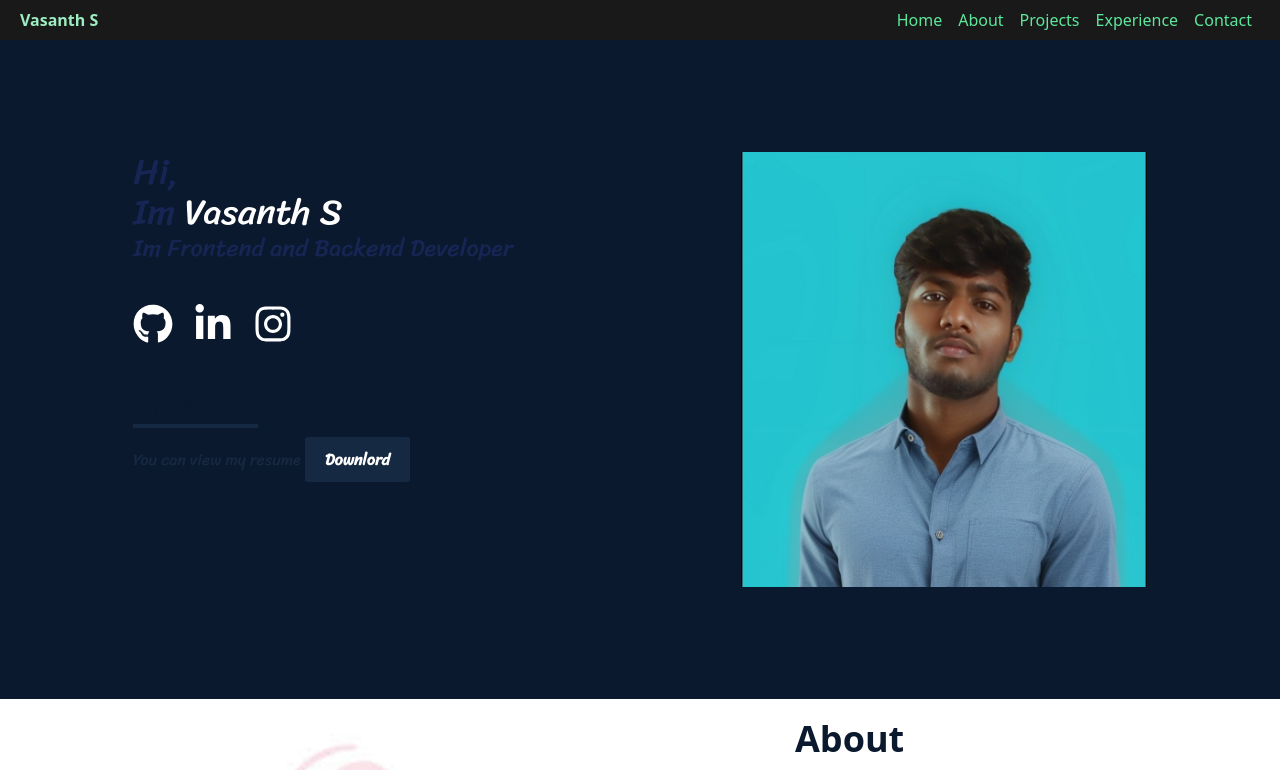
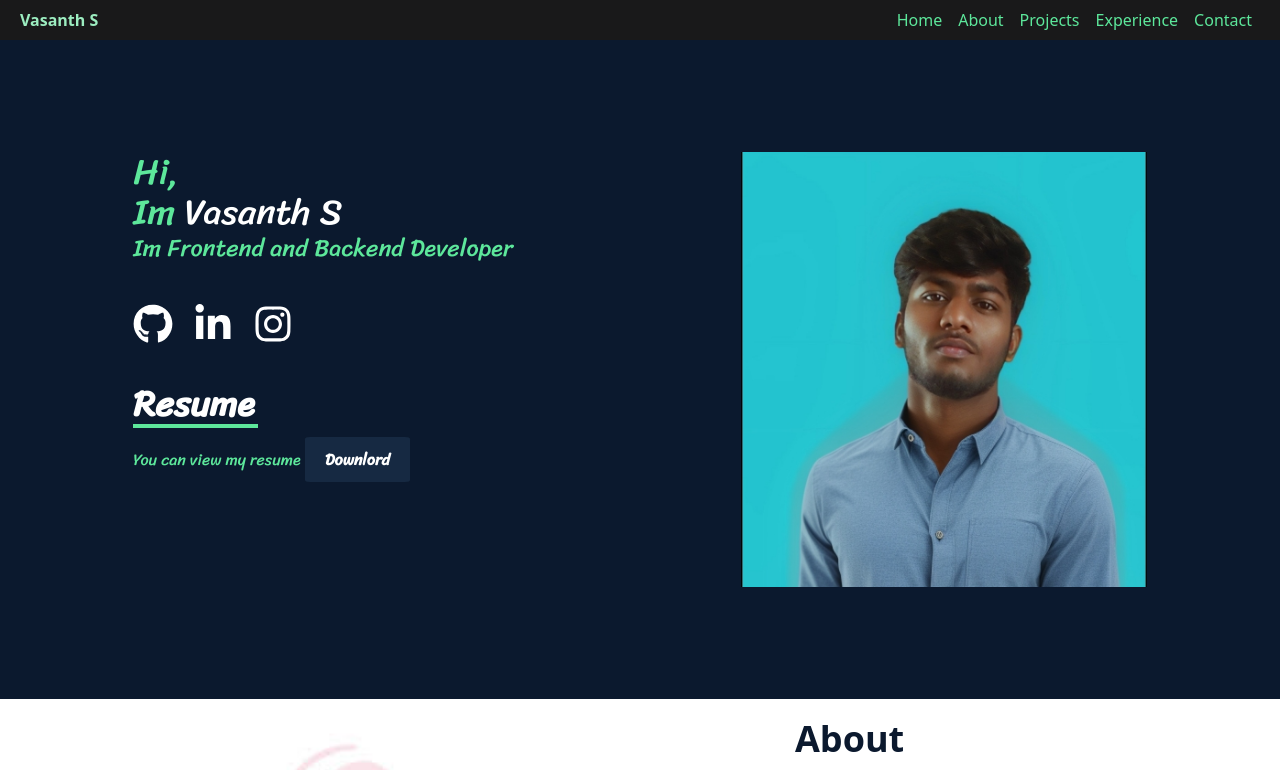
Before and after one commit to vasanthselva/react-portfolio, a React (Create React App) app: page / in a window 1280 px wide. Shown: the top 770 px of the page. Built offline with nearby package versions, Linux system fonts and the light colour scheme.

Commit message:
Update Home.js

```diff
--- a/src/components/Home.js
+++ b/src/components/Home.js
@@ -9,7 +9,7 @@ export default function Home() {
 
     return(<section className='flex flex-col md:flex-row px-8 py-28 bg-secondary justify-center' id='home'>
         <div className='md:w-1/2 flex flex-col'>
-        <h1 className=' text-blue-950 text-4xl font-home-font justify-center'>Hi,<br/>Im <span className='text-white'>Vasanth S</span>
+        <h1 className=' text-[#5de79b] text-4xl font-home-font justify-center'>Hi,<br/>Im <span className='text-white'>Vasanth S</span>
         <p className='text-2xl justify-center'>{config.subtitle}</p>
         </h1>
         <div className='flex py-10 bg-icon'>
@@ -18,8 +18,8 @@ export default function Home() {
             <a href='https://www.instagram.com/vasanthx._/'className=''><FaInstagram size={40} /></a>
         </div>
         <div className='md:w-1/2 flex flex-col'>
-            <h1 className='text-4xl text-[#0b192e] font-home-font justify-center border-b-4 border-[#162942] mb-5 w-[125px] font-bold'>Resume</h1>
-                    <p className='pb-5 text-[#162942] font-home-font'>You can view my resume <a className='btn' href={config.link}>Downlord</a></p>
+            <h1 className='text-4xl text-white font-home-font justify-center border-b-4 border-[#5de79b] mb-5 w-[125px] font-bold'>Resume</h1>
+                    <p className='pb-5 text-[#5de79b] font-home-font'>You can view my resume <a className='btn' href={config.link}>Downlord</a></p>
             </div>
         </div>
         <img className='md:w-1/3' src={vasanthImg}/>
```
